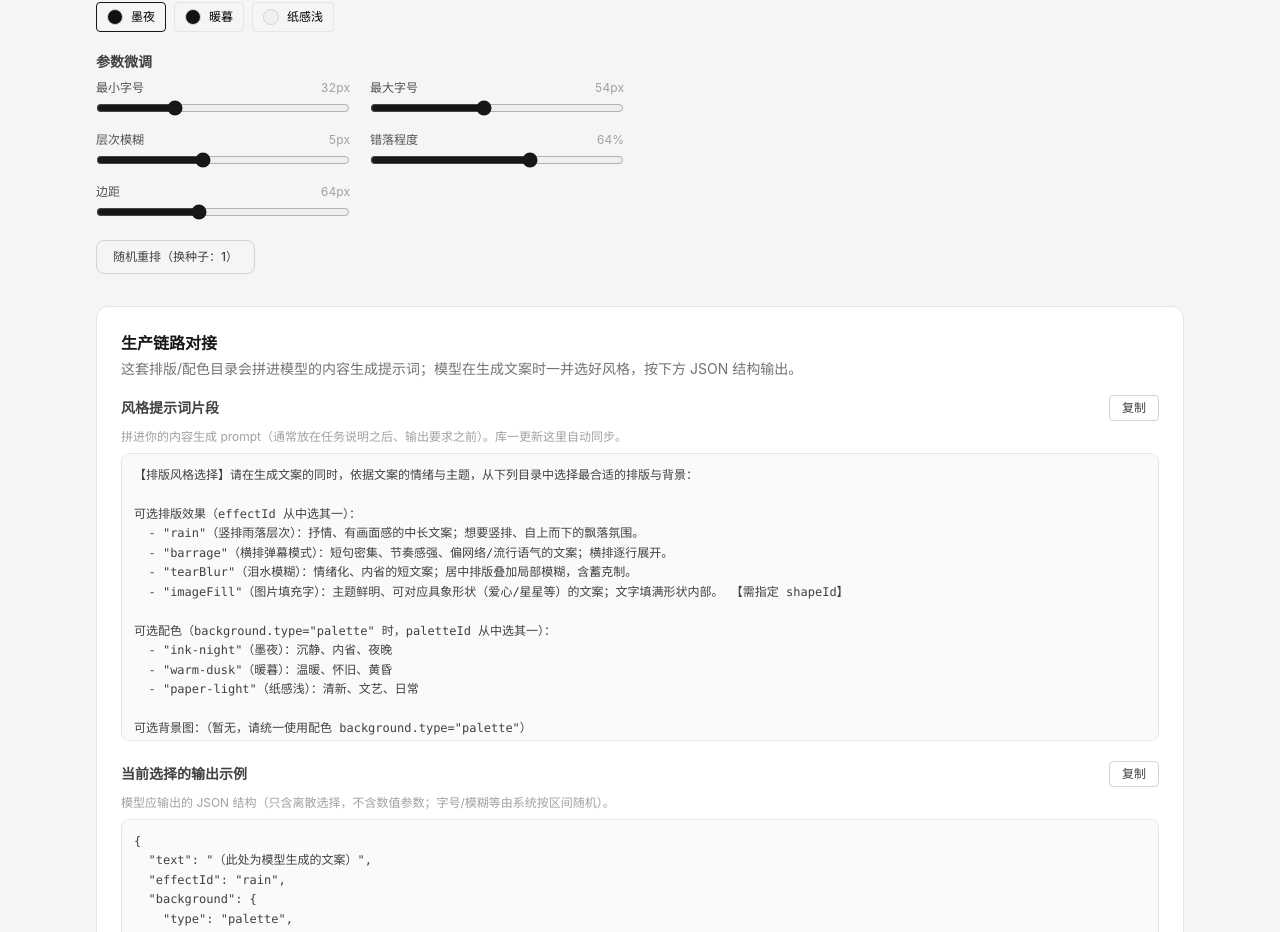
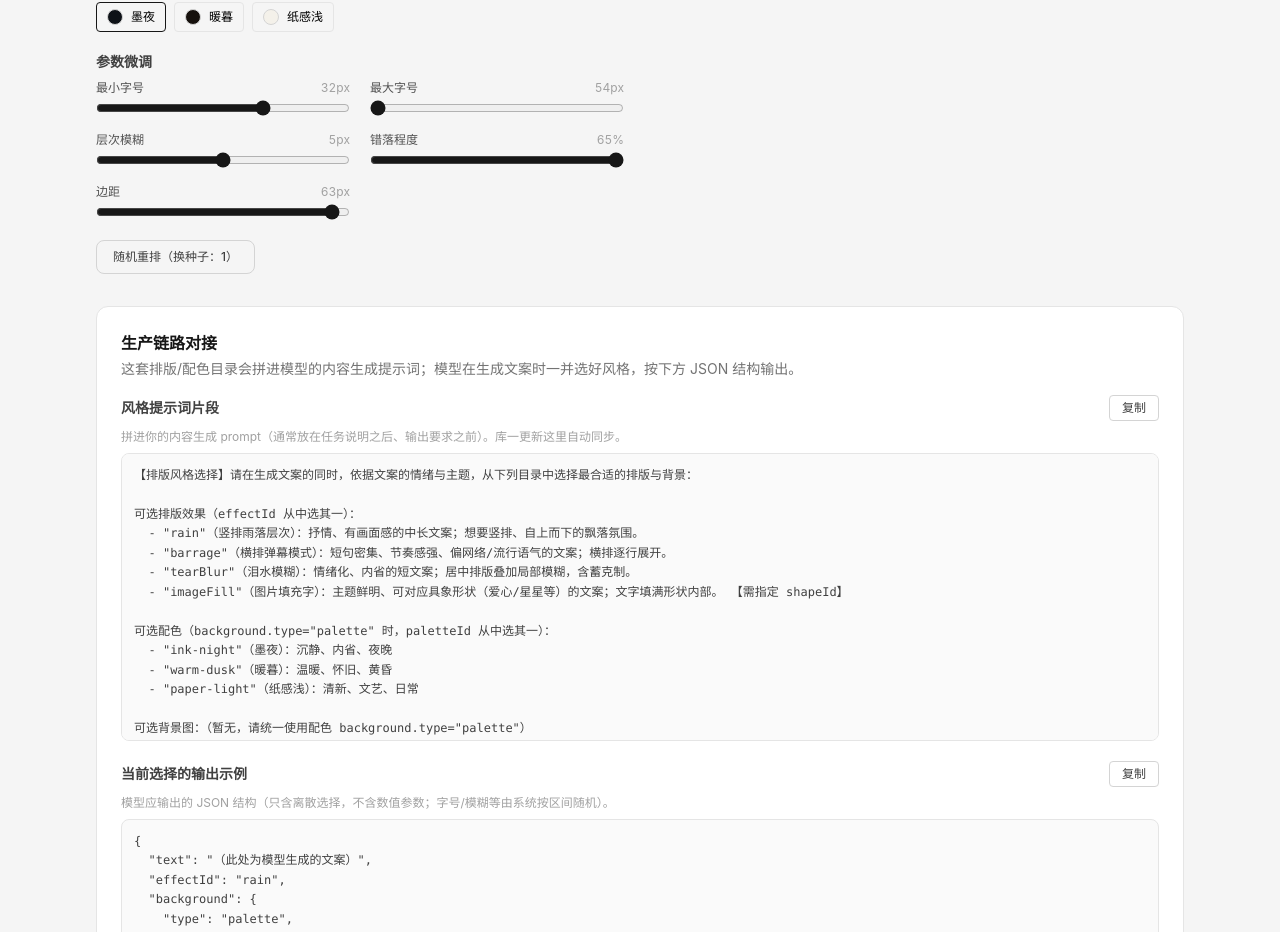
Before and after one commit to Dreamelse-AI/popop-tool, a React (Vite) app: page /tools/text-layout in a window 1280 px wide. Shown: the part 828-1760 px from the top of the page. Built offline with nearby package versions, Linux system fonts and the light colour scheme.

Commit message:
refactor: 效果参数改为每效果自带 ParamSpec 清单，去掉共享大接口的空字段，区间与滑杆共用单一事实源

```diff
--- a/src/data/effectCatalog.ts
+++ b/src/data/effectCatalog.ts
@@ -2,14 +2,14 @@ import type { EffectMode } from '@/types/layout';
 import type { EffectEntry } from '@/types/catalog';
 
 /**
- * 排版效果库（catalog）。可持续增加：新增效果 = 加一条目录项 + 写一个 draw 函数 + 在 renderer 注册。
+ * 排版效果库（catalog）。可持续增加：新增效果 = 加一条目录项 + 写 draw 函数 + 在 renderer 注册。
  *
- * 每条含：
- *  - whenToUse：拼进 prompt，供模型判断何时选用
- *  - paramRanges：数值参数的随机区间（生产链路在区间内随机；UI 滑杆也以此为边界）
+ * 每条的 `params` 是该效果参数的「单一事实源」：
+ *   - 只列本效果实际用到的参数（无空字段）
+ *   - 每个参数自带 label / unit / range（区间即随机范围，也是 UI 滑杆上下界）
  *
- * 数值参数语义见 src/types/layout.ts 的 EffectParams。
- * 区间值为占位（基于当前手感），等正式区间表填入后替换。
+ * 生产链路在 range 内随机（见 services/params.ts）；UI 滑杆也由此渲染。
+ * 区间值为占位（基于当前手感），等正式区间表填入后替换 range 即可。
  */
 export const EFFECT_CATALOG: EffectEntry[] = [
   {
@@ -17,40 +17,40 @@ export const EFFECT_CATALOG: EffectEntry[] = [
     name: '竖排雨落层次',
     whenToUse: '抒情、有画面感的中长文案；想要竖排、自上而下的飘落氛围。',
     swatch: '#7fb0d6',
-    paramRanges: {
-      minSize: [28, 34],
-      maxSize: [54, 66],
-      blur: [3, 7],
-      spread: [40, 65],
-      padding: [40, 64],
-    },
+    params: [
+      { key: 'minSize', label: '最小字号', unit: 'px', range: [28, 34] },
+      { key: 'maxSize', label: '最大字号', unit: 'px', range: [54, 66] },
+      { key: 'blur', label: '层次模糊', unit: 'px', range: [3, 7] },
+      { key: 'spread', label: '错落程度', unit: '%', range: [40, 65] },
+      { key: 'padding', label: '边距', unit: 'px', range: [40, 64] },
+    ],
   },
   {
     id: 'barrage',
     name: '横排弹幕模式',
     whenToUse: '短句密集、节奏感强、偏网络/流行语气的文案；横排逐行展开。',
     swatch: '#d98a5a',
-    paramRanges: {
-      minSize: [28, 34],
-      maxSize: [54, 66],
-      blur: [3, 7],
-      spread: [40, 65],
-      padding: [40, 64],
-    },
+    params: [
+      { key: 'minSize', label: '最小字号', unit: 'px', range: [28, 34] },
+      { key: 'maxSize', label: '最大字号', unit: 'px', range: [54, 66] },
+      { key: 'blur', label: '层次模糊', unit: 'px', range: [3, 7] },
+      { key: 'spread', label: '错落程度', unit: '%', range: [40, 65] },
+      { key: 'padding', label: '边距', unit: 'px', range: [40, 64] },
+    ],
   },
   {
     id: 'tearBlur',
     name: '泪水模糊',
     whenToUse: '情绪化、内省的短文案；居中排版叠加局部模糊，含蓄克制。',
     swatch: '#9aa0c0',
-    paramRanges: {
-      minSize: [44, 60],
-      blur: [4, 8],
-      tearBlurRadius: [80, 200],
-      spread: [35, 60],
-      tearLetterSpacing: [0, 6],
-      tearLineSpacing: [130, 180],
-    },
+    params: [
+      { key: 'minSize', label: '字号', unit: 'px', range: [44, 60] },
+      { key: 'blur', label: '模糊强度', unit: 'px', range: [4, 8] },
+      { key: 'tearBlurRadius', label: '模糊圆大小', unit: 'px', range: [80, 200] },
+      { key: 'spread', label: '分散程度', unit: '%', range: [35, 60] },
+      { key: 'tearLetterSpacing', label: '字间距', unit: 'px', range: [0, 6] },
+      { key: 'tearLineSpacing', label: '行间距', unit: '%', range: [130, 180] },
+    ],
   },
   {
     id: 'imageFill',
@@ -58,9 +58,7 @@ export const EFFECT_CATALOG: EffectEntry[] = [
     whenToUse: '主题鲜明、可对应具象形状（爱心/星星等）的文案；文字填满形状内部。',
     swatch: '#7dbd8a',
     needsShape: true,
-    paramRanges: {
-      padding: [32, 56],
-    },
+    params: [{ key: 'padding', label: '边距', unit: 'px', range: [32, 56] }],
   },
 ];
 
--- a/src/features/text-layout/ParamControls.tsx
+++ b/src/features/text-layout/ParamControls.tsx
@@ -1,4 +1,5 @@
 import type { EffectMode, EffectParams, FillShape } from '@/types/layout';
+import { getEffect } from '@/data/effectCatalog';
 
 interface ParamControlsProps {
   mode: EffectMode;
@@ -6,45 +7,6 @@ interface ParamControlsProps {
   onChange: <K extends keyof EffectParams>(key: K, value: EffectParams[K]) => void;
   onReseed: () => void;
 }
-
-interface SliderDef {
-  key: keyof EffectParams;
-  label: string;
-  min: number;
-  max: number;
-  step?: number;
-  unit?: string;
-}
-
-/**
- * 各模式显示哪些滑杆（仅调试用）。
- * 生产链路不用这些滑杆，参数由 randomizeParams 在效果库区间内随机。
- */
-const SLIDERS_BY_MODE: Record<EffectMode, SliderDef[]> = {
-  rain: [
-    { key: 'minSize', label: '最小字号', min: 16, max: 70, unit: 'px' },
-    { key: 'maxSize', label: '最大字号', min: 20, max: 96, unit: 'px' },
-    { key: 'blur', label: '层次模糊', min: 0, max: 12, unit: 'px' },
-    { key: 'spread', label: '错落程度', min: 0, max: 100, unit: '%' },
-    { key: 'padding', label: '边距', min: 0, max: 160, unit: 'px' },
-  ],
-  barrage: [
-    { key: 'minSize', label: '最小字号', min: 16, max: 70, unit: 'px' },
-    { key: 'maxSize', label: '最大字号', min: 20, max: 96, unit: 'px' },
-    { key: 'blur', label: '层次模糊', min: 0, max: 12, unit: 'px' },
-    { key: 'spread', label: '错落程度', min: 0, max: 100, unit: '%' },
-    { key: 'padding', label: '边距', min: 0, max: 160, unit: 'px' },
-  ],
-  tearBlur: [
-    { key: 'minSize', label: '字号', min: 20, max: 120, unit: 'px' },
-    { key: 'blur', label: '模糊强度', min: 4, max: 8, unit: 'px' },
-    { key: 'tearBlurRadius', label: '模糊圆大小', min: 80, max: 200, unit: 'px' },
-    { key: 'spread', label: '分散程度', min: 0, max: 100, unit: '%' },
-    { key: 'tearLetterSpacing', label: '字间距', min: 0, max: 40, unit: 'px' },
-    { key: 'tearLineSpacing', label: '行间距', min: 120, max: 280, unit: '%' },
-  ],
-  imageFill: [{ key: 'padding', label: '边距', min: 0, max: 160, unit: 'px' }],
-};
 
 /** imageFill 形状选项。 */
 const FILL_SHAPES: Array<{ value: FillShape; label: string }> = [
@@ -55,28 +17,32 @@ const FILL_SHAPES: Array<{ value: FillShape; label: string }> = [
   { value: 'image', label: '上传图片' },
 ];
 
+/**
+ * 参数微调（仅调试用）。滑杆从效果库的 params 规格自动生成，
+ * 与生产链路区间共用同一份定义，不会出现两处不一致。
+ */
 export function ParamControls({ mode, params, onChange, onReseed }: ParamControlsProps) {
-  const sliders = SLIDERS_BY_MODE[mode];
+  const specs = getEffect(mode).params;
 
   return (
     <div className="flex flex-col gap-4">
       <div className="grid grid-cols-2 gap-x-5 gap-y-3">
-        {sliders.map((s) => (
-          <label key={s.key} className="block text-xs text-neutral-600">
+        {specs.map((spec) => (
+          <label key={spec.key} className="block text-xs text-neutral-600">
             <span className="mb-1 flex justify-between">
-              <span>{s.label}</span>
+              <span>{spec.label}</span>
               <span className="tabular-nums text-neutral-400">
-                {params[s.key] as number}
-                {s.unit ?? ''}
+                {params[spec.key]}
+                {spec.unit ?? ''}
               </span>
             </span>
             <input
               type="range"
-              min={s.min}
-              max={s.max}
-              step={s.step ?? 1}
-              value={params[s.key] as number}
-              onChange={(e) => onChange(s.key, Number(e.target.value) as never)}
+              min={spec.range[0]}
+              max={spec.range[1]}
+              step={spec.step ?? 1}
+              value={params[spec.key]}
+              onChange={(e) => onChange(spec.key, Number(e.target.value) as never)}
               className="w-full accent-neutral-900"
             />
           </label>
--- a/src/services/params.ts
+++ b/src/services/params.ts
@@ -28,16 +28,6 @@ export const DEFAULT_PARAMS: EffectParams = {
 };
 
 /** 数值型参数的键（可被区间随机覆盖的）。 */
-const NUMERIC_KEYS = [
-  'minSize',
-  'maxSize',
-  'blur',
-  'padding',
-  'spread',
-  'tearLetterSpacing',
-  'tearLineSpacing',
-  'tearBlurRadius',
-] as const;
 
 /**
  * 在效果库定义的区间内随机出一套数值参数（生产链路核心）。
@@ -54,16 +44,13 @@ export function randomizeParams(
 ): EffectParams {
   const usedSeed = seed ?? Math.floor(Math.random() * 9_999_999) + 1;
   const rng = mulberry32(usedSeed);
-  const ranges = getEffect(mode).paramRanges;
+  const specs = getEffect(mode).params;
 
   const params: EffectParams = { ...DEFAULT_PARAMS, seed: usedSeed };
 
-  for (const key of NUMERIC_KEYS) {
-    const range = ranges[key];
-    if (range) {
-      const [min, max] = range;
-      params[key] = Math.round(min + rng() * (max - min));
-    }
+  for (const spec of specs) {
+    const [min, max] = spec.range;
+    params[spec.key] = Math.round(min + rng() * (max - min));
   }
 
   // 保证 maxSize >= minSize
--- a/src/types/catalog.ts
+++ b/src/types/catalog.ts
@@ -9,15 +9,40 @@
  *       数值参数（字号/模糊/边距…）由本地在区间内随机（见 randomizeParams）。
  */
 
-import type { EffectMode, EffectParams, FillShape } from './layout';
+import type { EffectMode, FillShape } from './layout';
 
 /** 数值参数的随机区间：[最小, 最大]。生成时在区间内随机取值。 */
 export type ParamRange = [min: number, max: number];
 
-/** 一个效果可随机的数值参数区间集合（只列该效果实际用到的项）。 */
-export type EffectParamRanges = Partial<
-  Record<Extract<keyof EffectParams, string>, ParamRange>
->;
+/** 可被区间随机的数值参数键（seed 不在内，单独处理）。 */
+export type NumericParamKey =
+  | 'minSize'
+  | 'maxSize'
+  | 'blur'
+  | 'padding'
+  | 'spread'
+  | 'tearLetterSpacing'
+  | 'tearLineSpacing'
+  | 'tearBlurRadius'
+  | 'imageThreshold';
+
+/**
+ * 单个参数的规格：自描述（键 + 标签 + 单位 + 区间 + 步进）。
+ * 这是参数的「单一事实源」，同时供：
+ *   - randomizeParams：按 range 在区间内随机
+ *   - UI 滑杆：用 label/unit/range/step 渲染
+ */
+export interface ParamSpec {
+  key: NumericParamKey;
+  /** UI 显示的中文标签 */
+  label: string;
+  /** 单位，如 'px' / '%'；无单位可省 */
+  unit?: string;
+  /** 随机区间，同时作为滑杆上下界 */
+  range: ParamRange;
+  /** 滑杆步进，默认 1 */
+  step?: number;
+}
 
 /** 排版效果库的一条目录项。 */
 export interface EffectEntry {
@@ -27,8 +52,8 @@ export interface EffectEntry {
   name: string;
   /** 给模型判断「何时该选它」的描述，会拼进 prompt */
   whenToUse: string;
-  /** 该效果数值参数的随机区间（生产链路在此区间内随机） */
-  paramRanges: EffectParamRanges;
+  /** 该效果的参数规格清单（只列本效果实际用到的参数，无空字段） */
+  params: ParamSpec[];
   /** 缩略图强调色（仅 UI 选择列表用） */
   swatch: string;
   /** 该效果是否需要形状（仅 imageFill = true） */
```
